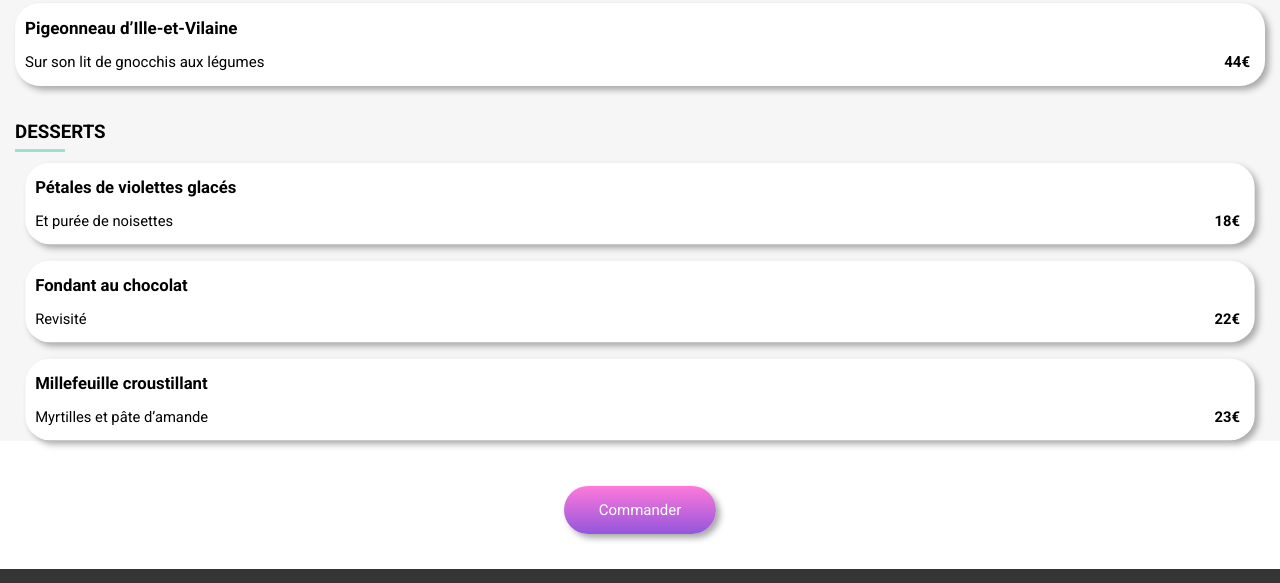
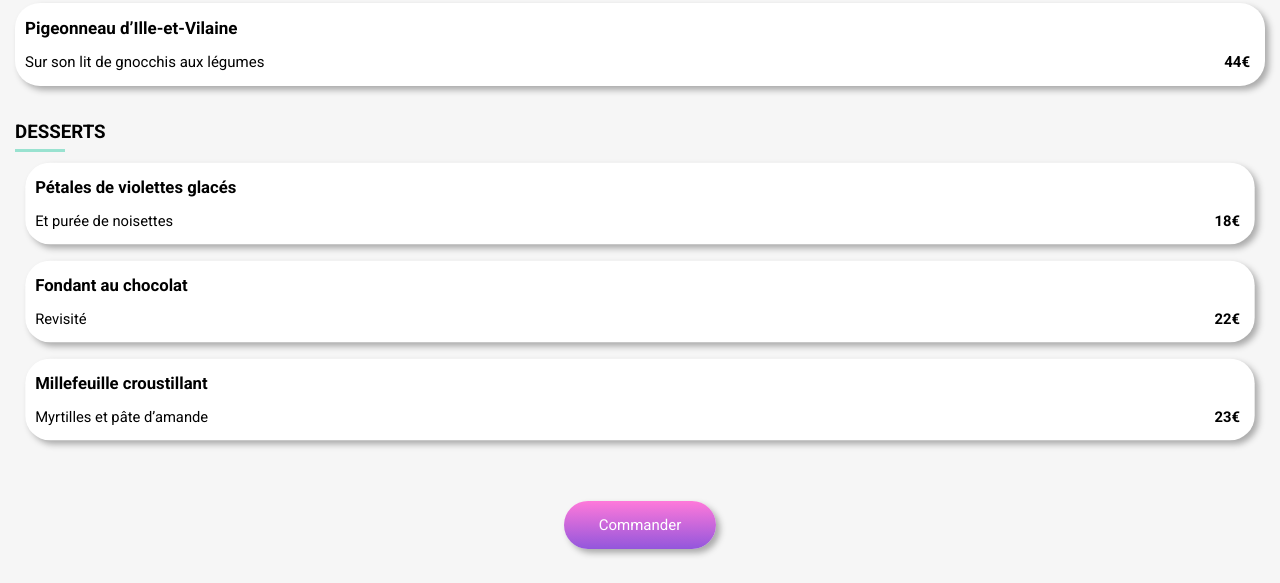
Before and after one commit to Flo-Stal/Flo-Stal.github.io, a plain HTML site: page à-la-française.html in a window 1280 px wide. Shown: the part 983-1566 px from the top of the page. Drawn offline with nearby package versions, Linux system fonts and the light colour scheme; files that its build step writes are made by us from their sources; a web font is replaced by a local one.

Commit message:
ajustements

```diff
--- a/public/css/pages/_index.scss
+++ b/public/css/pages/_index.scss
@@ -296,7 +296,7 @@ main {
 
 /* desserts*/
 .dessert {
-        padding: 20px 15px 0 15px;
+        padding: 20px 15px 15px 15px;
 
     .dessert__title {
         text-transform : uppercase;
@@ -333,6 +333,7 @@ main {
 .order {
     display: flex;
     justify-content: center;
+    background: #F6F6F6;
 }
 
 .menu__order {
@@ -434,7 +435,7 @@ main {
             &__letters {
                 font-size: 65px;
                 font-family: 'Shrikhand';
-                animation: loader 3s infinite forwards;
+                animation: loader 3s infinite;
             }
 }
 
```
